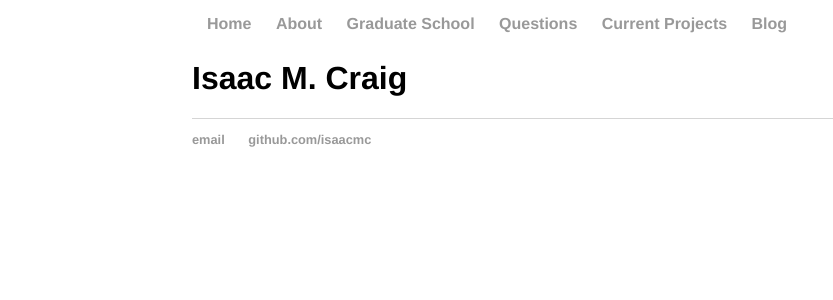
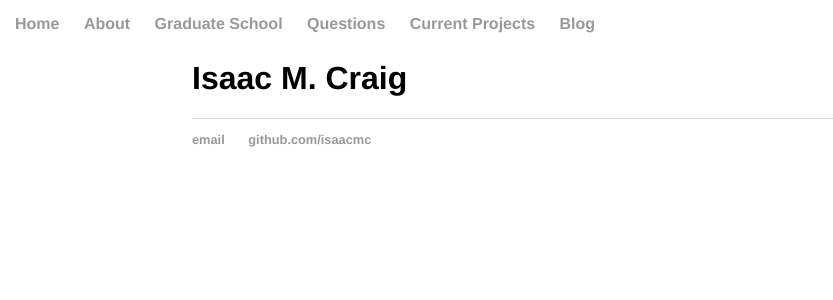
Before and after one commit to isundberg/isaacmc.github.io, a Jekyll site: the page built from index.html, in a window 1280 px wide. Shown: the top 300 px of the page, without its empty margins (0-833 px from the left). Built offline with Jekyll 4.4.1, drawn with Linux system fonts in a browser that asks for light colours.

Commit message:
Update main.css

```diff
--- a/css/main.css
+++ b/css/main.css
@@ -9,8 +9,9 @@ nav ul {
     margin: 10px;
     list-style: none;
     font-weight: bold;
-    position: absolute;
-    top: 0;
+    position:fixed;
+    top:0;
+    left:0;
     width: 100%;
     color: white;
     background: white;
```
